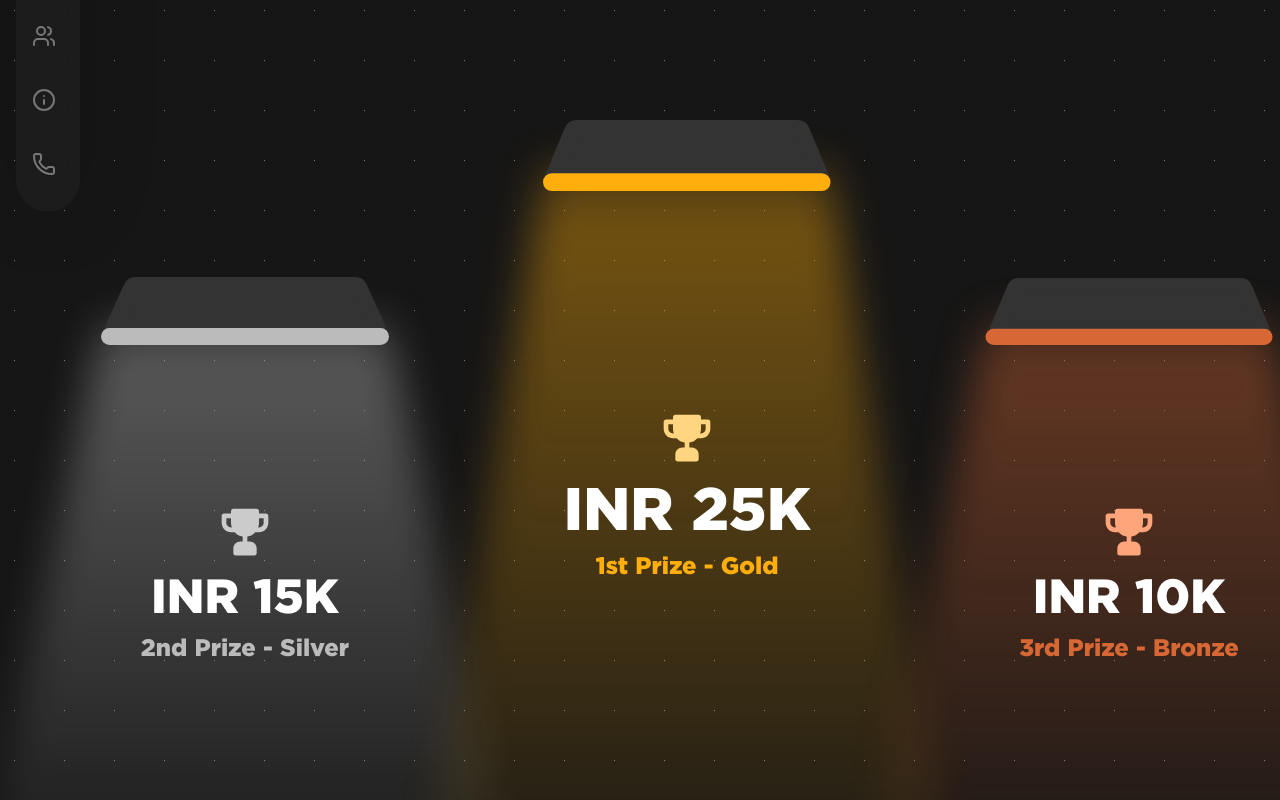
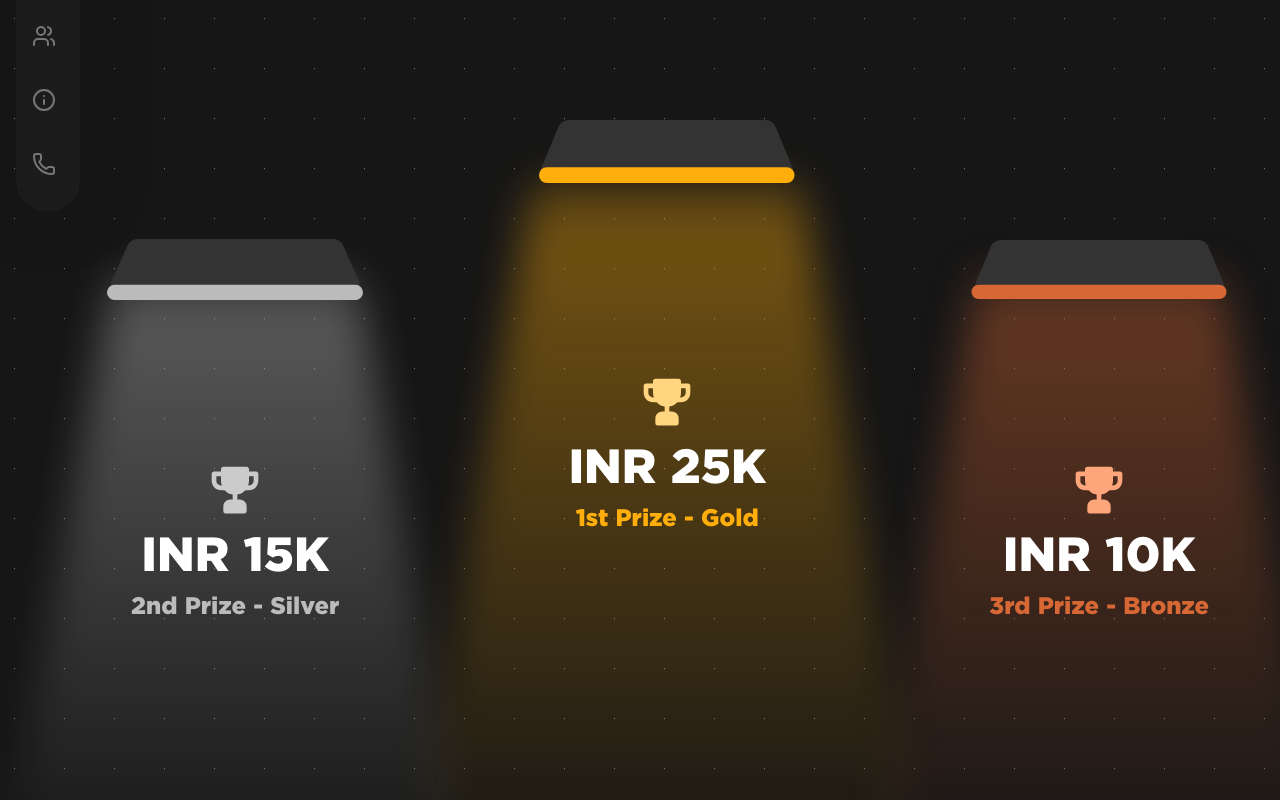
Before and after one commit to BitByte-TPC/hackbyte, a Next.js app: page /prizes in a window 1280 px wide. Shown: the part 460-1260 px from the top of the page. Built offline with nearby package versions, Linux system fonts and the light colour scheme.

Commit message:
fixed prizesection responsiveness

```diff
--- a/components/PrizeSection/index.jsx
+++ b/components/PrizeSection/index.jsx
@@ -24,38 +24,9 @@ const PrizeSection = () => {
 
   return (
     <>
-   <div className="flex justify-between w-screen lg:flex-row px-10 xl:-ml-48 xl:mt-14  flex-col">
-  <motion.div
-    initial={{
-      opacity: 0,
-    }}
-    whileInView={{
-      opacity: 1,
-      transition: {
-        duration: 1,
-      },
-    }}
-    className=" flex flex-col items-center justify-center mt-28"
-  >
-    <div className="flex flex-col items-center justify-center">
-      <div>
-        <Image src={lamp_white} alt="cup" className="w-72 z-10" />
-      </div>
-      <div className="blur-[20px] -mt-6 -z-10 flex flex-col justify-center items-center">
-        <div
-          className={`w-[570px] h-[665px] bg-gradient-to-b
-            from-[#BBBBBB]/30 from-5%
-            via-[#BBBBBB]/40 via-0%
-            to-transparent to-90% clip-trapezium`}
-        ></div>
-      </div>
-    </div>
-    <div className="absolute flex flex-col items-center justify-center gap-3 mb-24">
-      <Image src={cup2} className="w-14" alt="cup"/>
-      <p className="font-gotham text-5xl font-extrabold text-white">INR 15K</p>
-      <p className="font-gotham text-2xl font-extrabold text-[#BBBBBB]">2nd Prize - Silver</p>
-    </div>
-  </motion.div>
+   <div className="flex justify-between w-screen flex-col sm:flex-row px-10 sm:-ml-9 md:-ml-24 lg:-ml-40 xl:mt-14">
+
+
 
   <motion.div
     initial={{
@@ -67,28 +38,29 @@ const PrizeSection = () => {
         duration: 1,
       },
     }}
-    className=" flex flex-col items-center justify-center md:-ml-32"
+    className="flex flex-col items-center justify-center mt-28"
   >
     <div className="flex flex-col items-center justify-center">
       <div>
-        <Image src={lamp_yellow} alt="cup" className="w-72 z-10" />
+        <Image src={lamp_white} alt="cup" className="lg:w-[20vw]  sm:w-[18vw] z-10" />
       </div>
       <div className="blur-[20px] -mt-6 -z-10 flex flex-col justify-center items-center">
         <div
-          className={`w-[570px] h-[865px] bg-gradient-to-b
-            from-[#FFAE0C]/30 from-5%
-            via-[#FFAE0C]/40 via-0%
+          className={`lg:w-[38vw] w-[80vw] sm:w-[36vw] sm:h-[550px] h-[635px] lg:h-[665px]  bg-gradient-to-b
+            from-[#BBBBBB]/30 from-5%
+            via-[#BBBBBB]/40 via-0%
             to-transparent to-90% clip-trapezium`}
         ></div>
       </div>
     </div>
-
-    <div className="absolute flex flex-col items-center justify-center gap-3 mb-40">
-      <Image src={cup1} className="w-14" alt="cup"/>
-      <p className="font-gotham text-6xl font-extrabold text-white">INR 25K</p>
-      <p className="font-gotham text-2xl font-extrabold text-[#FFAE0C]">1st Prize - Gold</p>
+    <div className="absolute flex flex-col items-center justify-center gap-3 mb-24">
+      <Image src={cup2} className="w-14" alt="cup"/>
+      <p className="font-gotham lg:text-5xl text-5xl md:text-4xl sm:text-3xl font-extrabold text-white">INR 15K</p>
+      <p className="font-gotham lg:text-2xl text-2xl md:text-xl sm:text-lg font-extrabold text-[#BBBBBB]">2nd Prize - Silver</p>
     </div>
   </motion.div>
+
+
 
   <motion.div
     initial={{
@@ -100,15 +72,50 @@ const PrizeSection = () => {
         duration: 1,
       },
     }}
-    className=" flex flex-col items-center justify-center md:-ml-32 mt-28"
+    className=" flex flex-col items-center justify-center sm:-ml-14 lg:-ml-20"
   >
     <div className="flex flex-col items-center justify-center">
       <div>
-        <Image src={lamp_orange} alt="cup" className="w-72 z-10" />
+        <Image src={lamp_yellow} alt="cup" className="lg:w-[20vw]  sm:w-[19vw] z-10" />
+      </div>
+      <div className="blur-[20px] lg;-mt-6 -z-10 flex flex-col justify-center items-center">
+        <div
+          className={`lg:w-[42vw] w-[80vw] sm:w-[39vw] sm:h-[600px] h-[765px] lg:h-[765px] bg-gradient-to-b
+            from-[#FFAE0C]/30 from-5%
+            via-[#FFAE0C]/40 via-0%
+            to-transparent to-90% clip-trapezium`}
+        ></div>
+      </div>
+    </div>
+
+    <div className="absolute flex flex-col items-center justify-center gap-3 mb-40">
+      <Image src={cup1} className="w-14" alt="cup"/>
+      <p className="font-gotham md:text-5xl text-6xl sm:text-4xl  font-extrabold text-white">INR 25K</p>
+      <p className="font-gotham lg:text-2xl md:text-xl text-xl font-extrabold text-[#FFAE0C]">1st Prize - Gold</p>
+    </div>
+  </motion.div>
+
+
+
+  <motion.div
+    initial={{
+      opacity: 0,
+    }}
+    whileInView={{
+      opacity: 1,
+      transition: {
+        duration: 1,
+      },
+    }}
+    className=" flex flex-col items-center justify-center sm:-ml-14 lg:-ml-20 mt-28"
+  >
+    <div className="flex flex-col items-center justify-center">
+      <div>
+        <Image src={lamp_orange} alt="cup" className="lg:w-[20vw]  sm:w-[18vw]  z-10" />
       </div>
       <div className="blur-[20px] -mt-6 -z-10 flex flex-col justify-center items-center">
         <div
-          className={`w-[570px] h-[665px] bg-gradient-to-b
+          className={`lg:w-[38vw] w-[80vw] sm:w-[36vw] sm:h-[550px] h-[635px] lg:h-[665px] bg-gradient-to-b
             from-[#D76835]/30 from-5%
             via-[#D76835]/40 via-0%
             to-transparent to-90% clip-trapezium`}
@@ -117,8 +124,8 @@ const PrizeSection = () => {
     </div>
     <div className="absolute flex flex-col items-center justify-center gap-3 mb-24">
       <Image src={cup3} className="w-14" alt="cup"/>
-      <p className="font-gotham text-5xl font-extrabold text-white">INR 10K</p>
-      <p className="font-gotham text-2xl font-extrabold text-[#D76835]">3rd Prize - Bronze</p>
+      <p className="font-gotham lg:text-5xl text-5xl md:text-4xl sm:text-3xl font-extrabold text-white">INR 10K</p>
+      <p className="font-gotham lg:text-2xl text-2xl md:text-xl sm:text-lg font-extrabold text-[#D76835]">3rd Prize - Bronze</p>
     </div>
   </motion.div>
 </div>
```
